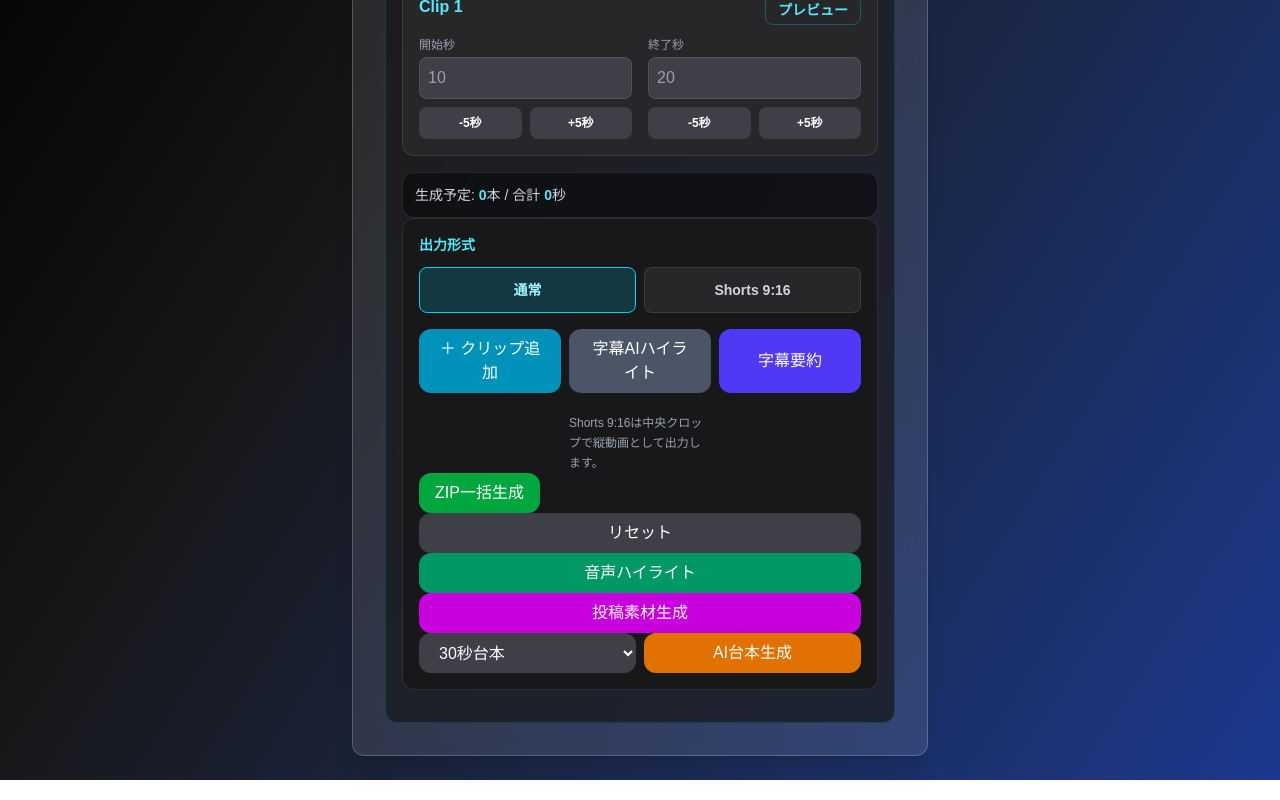
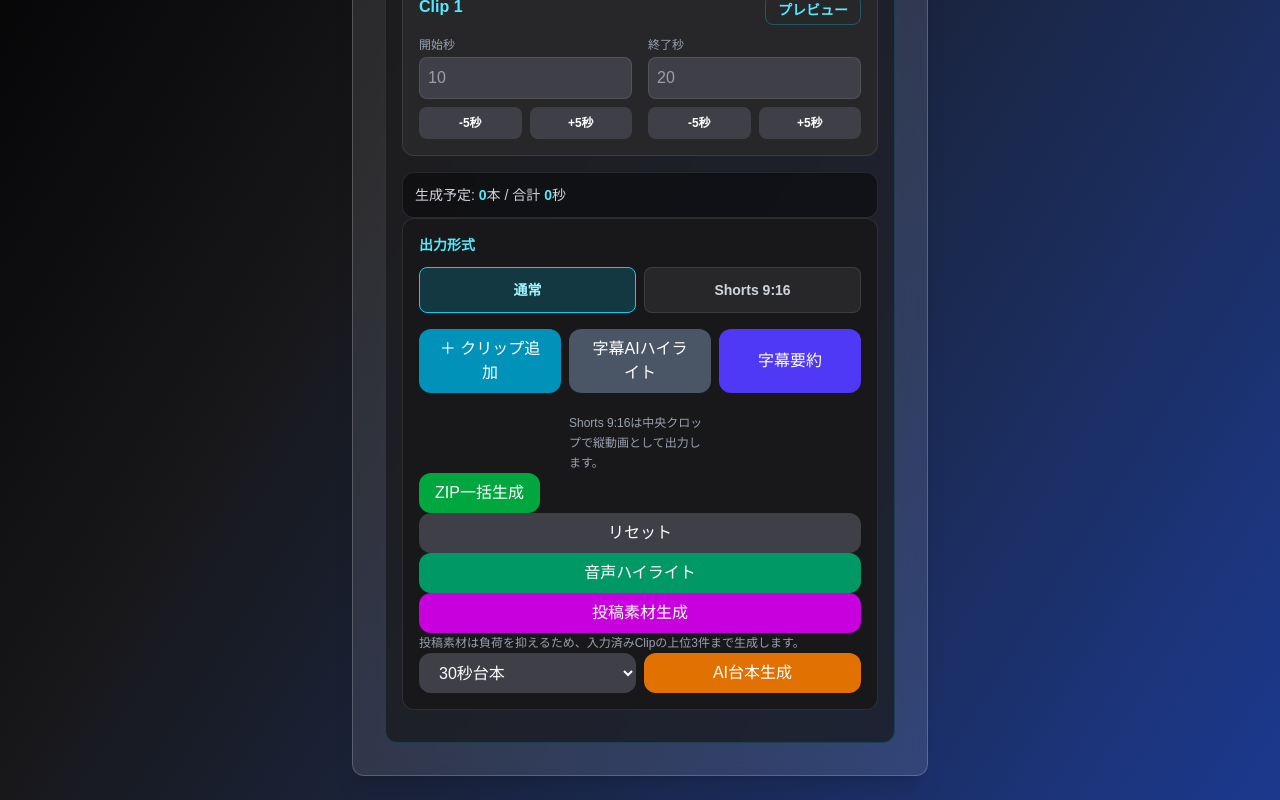
Before and after one commit to hiro042355/easyslice-ai, a Next.js app: page / in a window 1280 px wide. Shown: the part 1230-2030 px from the top of the page. Built offline with nearby package versions, Linux system fonts and the light colour scheme.

Commit message:
Limit post assets generation to top clips

```diff
--- a/app/page.tsx
+++ b/app/page.tsx
@@ -958,14 +958,17 @@ const handlePostAssets = async () => {
     setLoading(true);
     setSuccessMessage("");
 
+   const postAssetClips = clips
+  .filter((clip) => clip.start.trim() !== "" && clip.end.trim() !== "")
+  .slice(0, 3);
+
 const res = await fetch("/api/post-assets", {
   method: "POST",
   headers: {
     "Content-Type": "application/json",
   },
   body: JSON.stringify({
-        clips: validClips,
-        videoTitle,
+    clips: postAssetClips,
   }),
 });
 
@@ -1680,6 +1683,9 @@ const downloadThumbnail = async (clipIndex: number) => {
 >
   投稿素材生成
 </button>
+<p className="col-span-full text-xs leading-5 text-gray-400">
+  投稿素材は負荷を抑えるため、入力済みClipの上位3件まで生成します。
+</p>
 <div className="grid grid-cols-2 gap-2">
   <select
     value={scriptLength}
```
Lines whose indentation alone changed are shown as unchanged.
